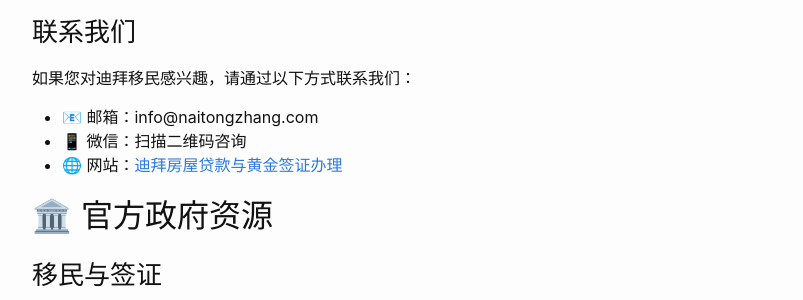
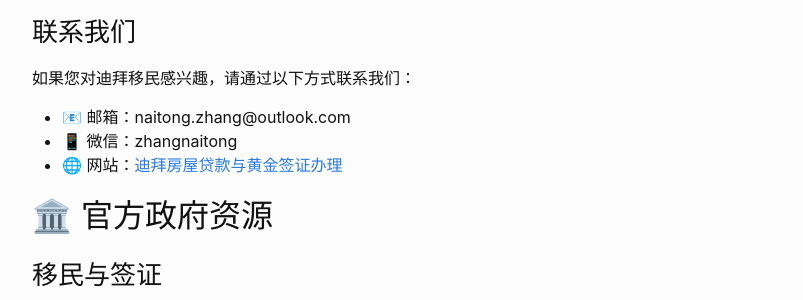
Before and after one commit to naitongzhang/naitongzhang.github.io, a Jekyll site: the page built from arkplan.md, in a window 1280 px wide and 900 px high, scrolled down 3652 px. Shown: the part 153-453 px from the top of the window, without its empty margins (238-1041 px from the left). Built offline with Jekyll 4.4.1, drawn with Linux system fonts in a browser that asks for light colours.

Commit message:
Update arkplan.md

```diff
--- a/arkplan.md
+++ b/arkplan.md
@@ -300,9 +300,9 @@ layout: page
 
 如果您对迪拜移民感兴趣，请通过以下方式联系我们：
 
-- 📧 邮箱：info@naitongzhang.com
-- 📱 微信：扫描二维码咨询
-- 🌐 网站：[迪拜房屋贷款与黄金签证办理](Dubai-morgage-and-golden-visa.html)
+- 📧 邮箱：naitong.zhang@outlook.com
+- 📱 微信：zhangnaitong
+- 🌐 网站：[迪拜房屋贷款与黄金签证办理]({{ '/Dubai-morgage-and-golden-visa/' | relative_url }})
 
 ## 🏛️ 官方政府资源
 
```
